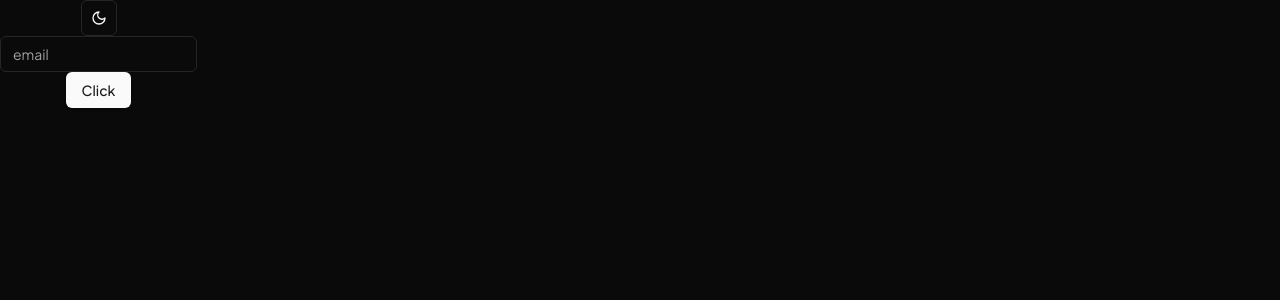
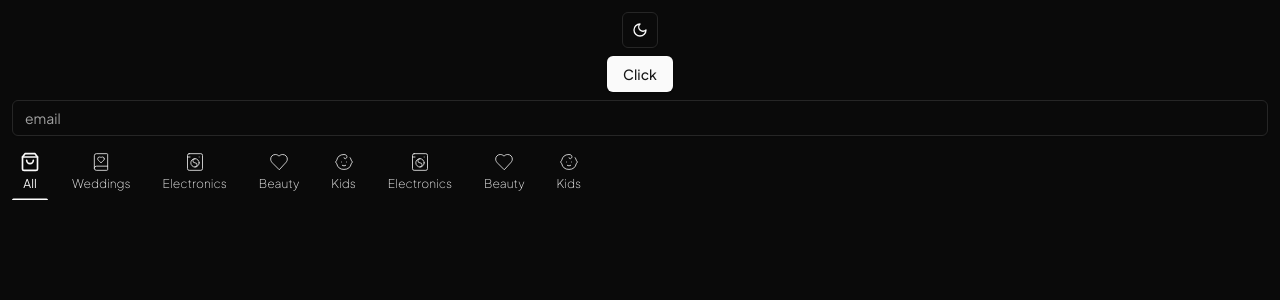
Before and after one commit to kartikscript/instakart, a React (Vite) app: page / in a window 1280 px wide. Shown: the top 300 px of the page. Built offline with nearby package versions, Linux system fonts and the light colour scheme.

Commit message:
tab done

```diff
--- a/src/App.tsx
+++ b/src/App.tsx
@@ -1,19 +1,35 @@
 import { useState } from 'react'
-import reactLogo from './assets/react.svg'
-import viteLogo from '/vite.svg'
 import { ModeToggle } from './components/mode-toggle'
 import { Input } from './components/ui/input'
 import { Button } from './components/ui/button'
 import { useToast } from './hooks/use-toast'
+import CategoryTab from './components/CategoryTab'
+import { Baby, BookHeart, Heart, ShoppingBag, WashingMachine } from 'lucide-react'
+
+const tabItems = [
+  { id:'1',icon: <ShoppingBag/>, title: 'All' },
+  { id:'2',icon: <BookHeart/>, title: 'Weddings' },
+  { id:'3',icon: <WashingMachine/>, title: 'Electronics' },
+  { id:'4',icon: <Heart/>, title: 'Beauty' },
+  { id:'5',icon: <Baby/>, title: 'Kids' },
+  { id:'6',icon: <WashingMachine/>, title: 'Electronics' },
+  { id:'7',icon: <Heart/>, title: 'Beauty' },
+  { id:'8',icon: <Baby/>, title: 'Kids' },
+]
+
 
 function App() {
-  const [count, setCount] = useState(0)
+  const [activeTabId, setActiveTabId] = useState('1')
   const { toast } = useToast()
+
+  const handleTabCategory = (id:string) => {
+
+    setActiveTabId(id)
+  }
   return (
-    <header className='w-fit min-h-screen text-center'>
+    <div className='p-3 mx-auto min-h-screen text-center flex gap-2 flex-col items-center '>
     <ModeToggle />
 
-    <Input placeholder='email' type='email'/>
     <Button className=''
        onClick={() => {
         toast({
@@ -23,7 +39,17 @@ function App() {
         })
       }}
     >Click</Button>
+    <Input placeholder='email' type='email'/>
+    <header className='flex w-full gap-4 overflow-x-scroll overflow-y-hidden'>
+      {
+        tabItems.map((item,index) => {
+          const isActiveId = activeTabId === item.id
+          return <CategoryTab handleTabCategory={handleTabCategory} isActive={isActiveId} id={item.id} key={index} title={item.title} icon={item.icon} />
+        }
+        )
+      }
     </header>
+    </div>
   )
 }
 
--- /dev/null
+++ b/src/components/CategoryTab.tsx
@@ -0,0 +1,14 @@
+import React from 'react'
+
+const CategoryTab = ({title,icon,id,isActive,handleTabCategory}:{handleTabCategory:(id:string)=>void,id:string,isActive:boolean,title:string,icon:React.ReactNode}) => {
+  return (
+    <div onClick={()=>handleTabCategory(id)} id={id} className='relative p-2'>
+      <div className={`flex flex-col gap-1 items-center *:size-5  text-xs ${isActive ?'font-[400] opacity-100 stroke-2':'opacity-95 *:stroke-1 font-[100]'}`}>
+         {icon} {title}
+      </div>
+     {isActive && <div className='absolute bottom-0 left-0 translate-y-1/2 w-full h-[3px] bg-white rounded-2xl ' />}
+    </div>
+  )
+}
+
+export default CategoryTab
```
